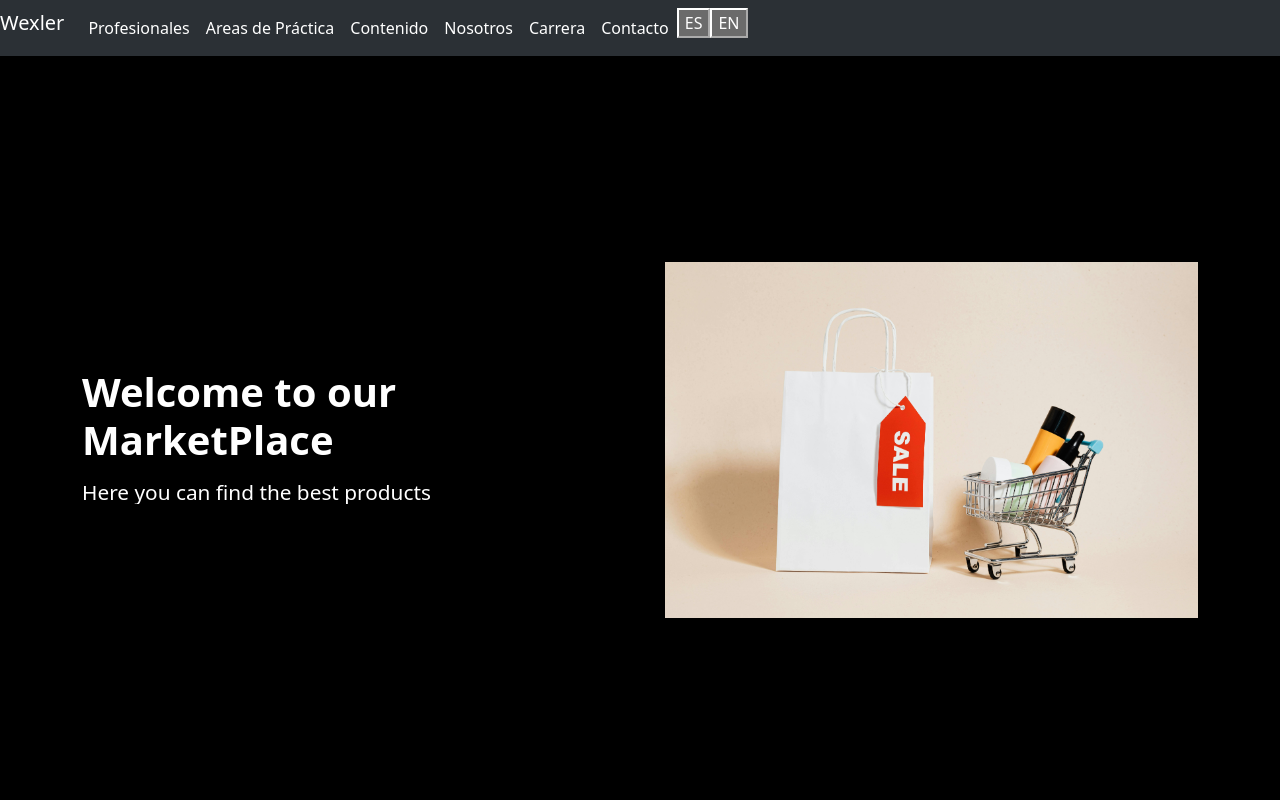
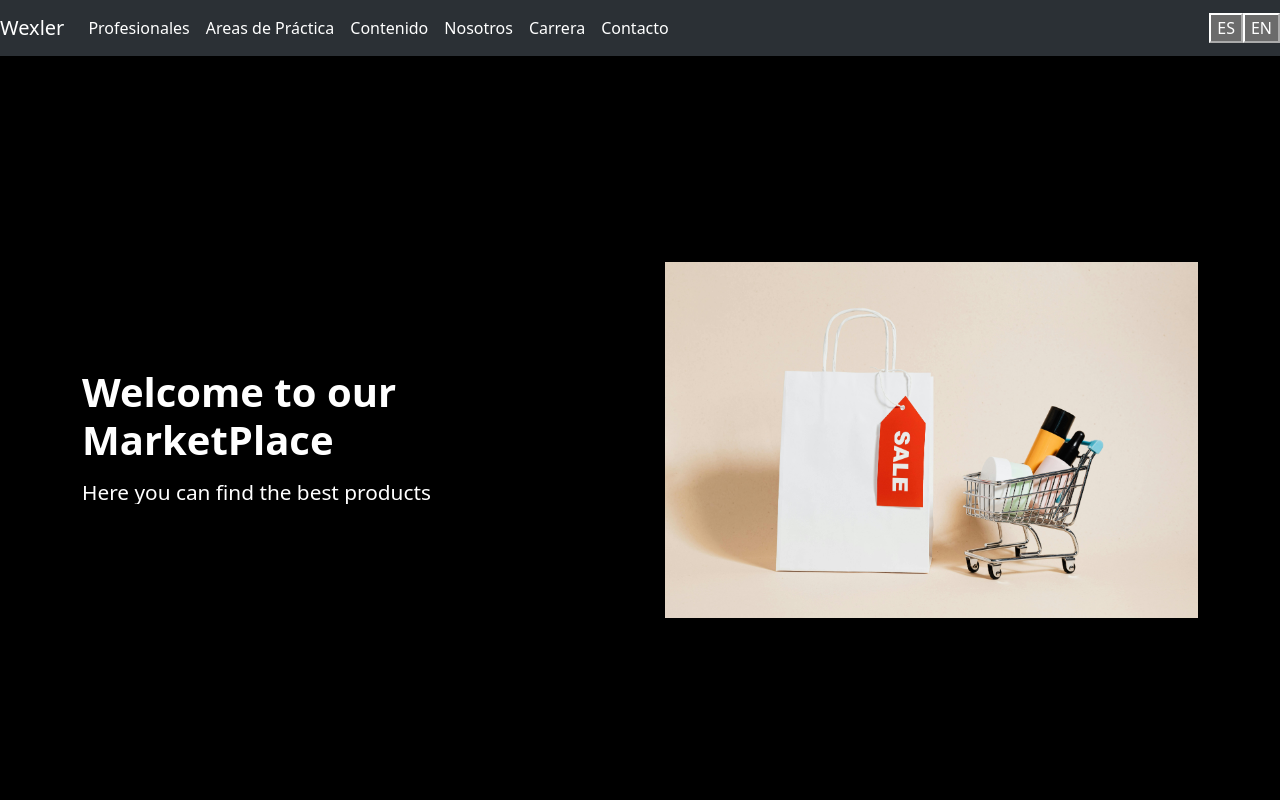
Before and after one commit to emmanuel-cruz-dev/proyecto-angular, an Angular app: page / in a window 1280 px wide. Shown: the top 800 px of the page. Built offline with nearby package versions, Linux system fonts and the light colour scheme.

Commit message:
angular material instalado

```diff
--- a/angular.json
+++ b/angular.json
@@ -29,6 +29,7 @@
               "src/favicon.ico"
             ],
             "styles": [
+              "@angular/material/prebuilt-themes/azure-blue.css",
               "src/styles.css",
               "node_modules/bootstrap/dist/css/bootstrap.min.css"
             ],
@@ -90,6 +91,7 @@
               }
             ],
             "styles": [
+              "@angular/material/prebuilt-themes/azure-blue.css",
               "src/styles.css"
             ],
             "scripts": []
--- a/package.json
+++ b/package.json
@@ -11,10 +11,12 @@
   "private": true,
   "dependencies": {
     "@angular/animations": "^19.1.0",
+    "@angular/cdk": "^19.1.2",
     "@angular/common": "^19.1.0",
     "@angular/compiler": "^19.1.0",
     "@angular/core": "^19.1.0",
     "@angular/forms": "^19.1.0",
+    "@angular/material": "^19.1.2",
     "@angular/platform-browser": "^19.1.0",
     "@angular/platform-browser-dynamic": "^19.1.0",
     "@angular/router": "^19.1.0",
--- a/src/app/app.component.html
+++ b/src/app/app.component.html
@@ -1,6 +1,6 @@
 <div class="general-styles">
   <nav class="navbar navbar-expand-lg bg-body-tertiary" data-bs-theme="dark">
-    <div class="d-flex justify-between">
+    <div class="d-flex justify-content-between align-items-center w-100 h-100">
       <div>
         <a class="navbar-brand" href="#">Wexler</a>
         <button
--- a/src/app/app.config.ts
+++ b/src/app/app.config.ts
@@ -3,11 +3,12 @@ import { provideRouter } from '@angular/router';
 import { provideHttpClient } from '@angular/common/http';
 
 import { routes } from './app.routes';
+import { provideAnimationsAsync } from '@angular/platform-browser/animations/async';
 
 export const appConfig: ApplicationConfig = {
   providers: [
     provideZoneChangeDetection({ eventCoalescing: true }),
     provideRouter(routes),
-    provideHttpClient(),
+    provideHttpClient(), provideAnimationsAsync(),
   ],
 };
--- a/src/index.html
+++ b/src/index.html
@@ -6,8 +6,10 @@
     <base href="/" />
     <meta name="viewport" content="width=device-width, initial-scale=1" />
     <link rel="icon" type="image/x-icon" href="assets/favicon.ico" />
-  </head>
-  <body>
+      <link href="https://fonts.googleapis.com/css2?family=Roboto:wght@300;400;500&display=swap" rel="stylesheet">
+    <link href="https://fonts.googleapis.com/icon?family=Material+Icons" rel="stylesheet">
+</head>
+  <body class="mat-typography">
     <app-root></app-root>
   </body>
 </html>
--- a/src/styles.css
+++ b/src/styles.css
@@ -11,3 +11,5 @@ a{
   text-decoration: none !important;
   color: inherit !important;
 }
+html, body { height: 100%; }
+body { margin: 0; font-family: Roboto, "Helvetica Neue", sans-serif; }
```
Also changed, not shown: 1 other file (tests, documents, lock files or other folders).
